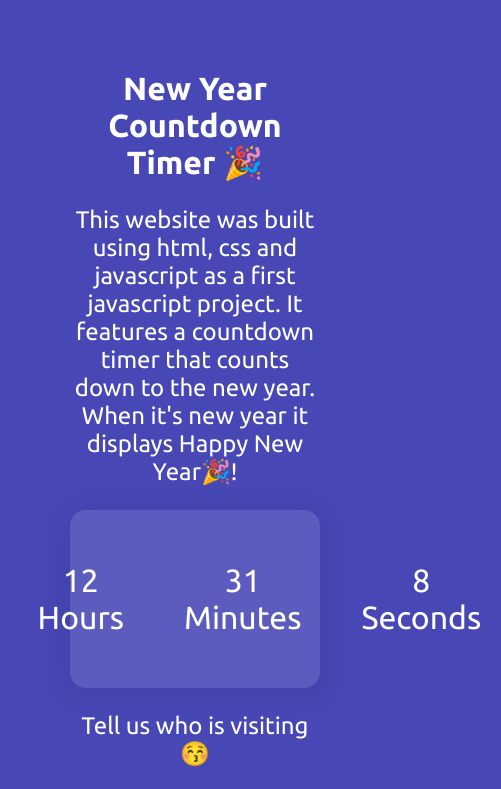
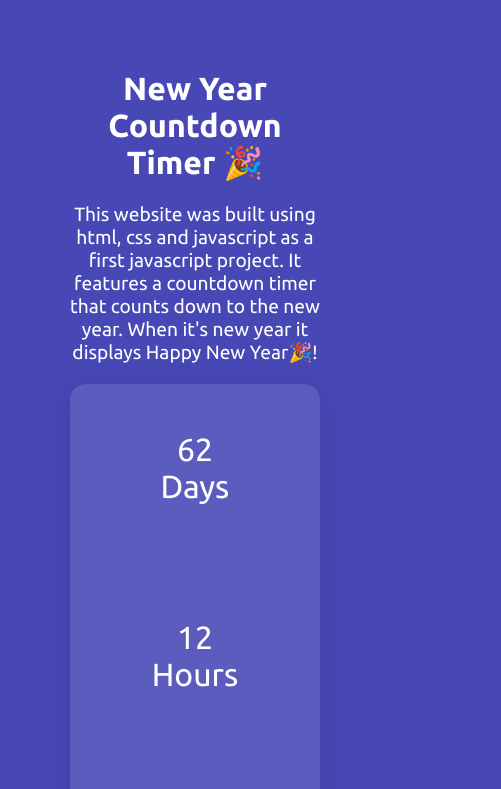
Before and after one commit to DessyZeal/NewYear-Birthday-Counter, a plain HTML site: page index.html in a window 390 px wide. Shown: the top 789 px of the page, 501 px wide, since content can reach past the window. Drawn offline with Linux system fonts and the light colour scheme.

Commit message:
New Commit

```diff
--- a/style.css
+++ b/style.css
@@ -18,22 +18,22 @@ body {
     border-radius: 1rem;
 }
 #days {
-    padding: 20px;
+    padding: 15px;
     border-radius: 10px;
     font-size: 2rem;
 }
 #hours {
-    padding: 20px;
+    padding: 15px;
     border-radius: 10px;
     font-size: 2rem;
 }
 #mins {
-    padding: 20px;
+    padding: 15px;
     border-radius: 10px;
     font-size: 2rem;
 }
 #secs {
-    padding: 20px;
+    padding: 15px;
     border-radius: 10px;
     font-size: 2rem;
 }
@@ -55,3 +55,17 @@ input {
 input:focus {
     border: 2px solid white;
 }
+
+/* make this page responsive on mobile screens */
+@media (max-width: 600px) {
+    #counterContainer {
+        flex-direction: column;
+        /* gap: 10px; */
+    }
+    p {
+        font-size: 1.2rem;
+    }
+    input {
+        font-size: 1rem;
+    }
+}
```
